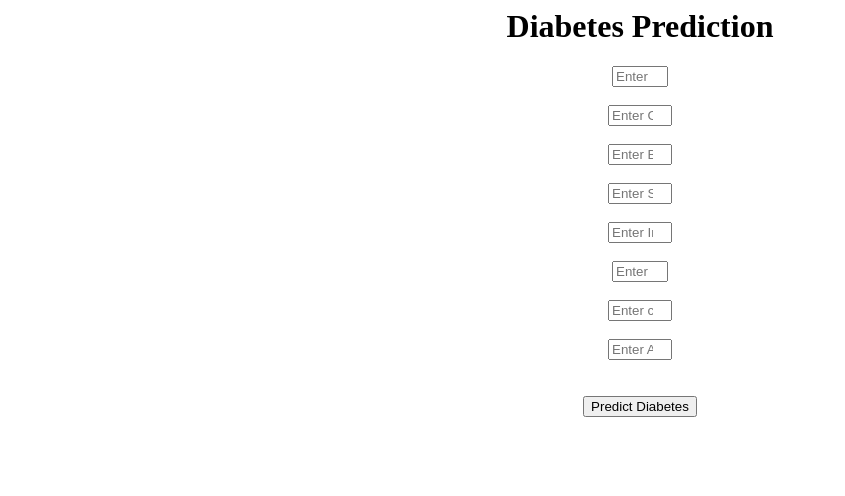
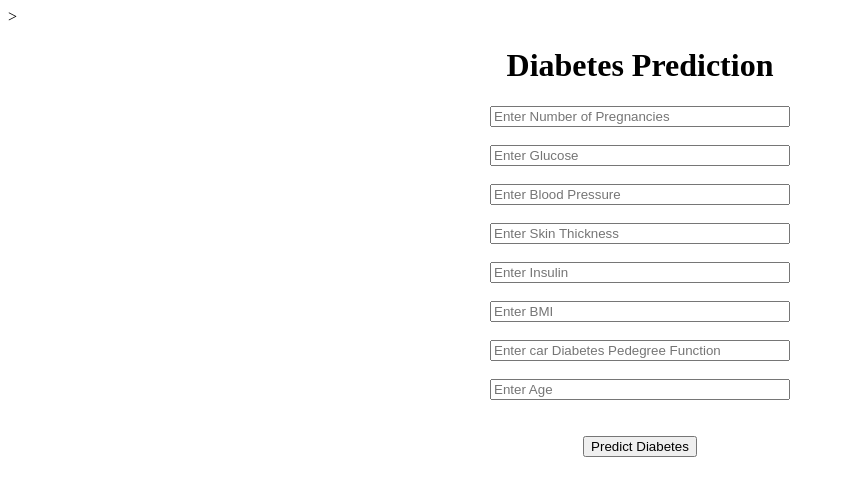
Before and after one commit to Chikamdabere55/diabetes1, a Flask app: page / in a window 1280 px wide. Shown: the top 496 px of the page, without its empty margins (0-845 px from the left). Run offline with Flask 2, Linux system fonts and the light colour scheme; parts of the project's set-up code (start-up, migrations or seed data) failed here and were passed over.

Commit message:
Update homepage.html

```diff
--- a/templates/homepage.html
+++ b/templates/homepage.html
@@ -3,7 +3,21 @@
         <title>
 
         </title>
-    </head>
+    </head <html>
+    <head>
+        <title>
+
+        </title>
+        <style>
+
+            input{
+
+            width: 300px;
+
+            }
+
+        </style>
+    </head>>
 
     <body>
         <div style="text-align:center;">
```
